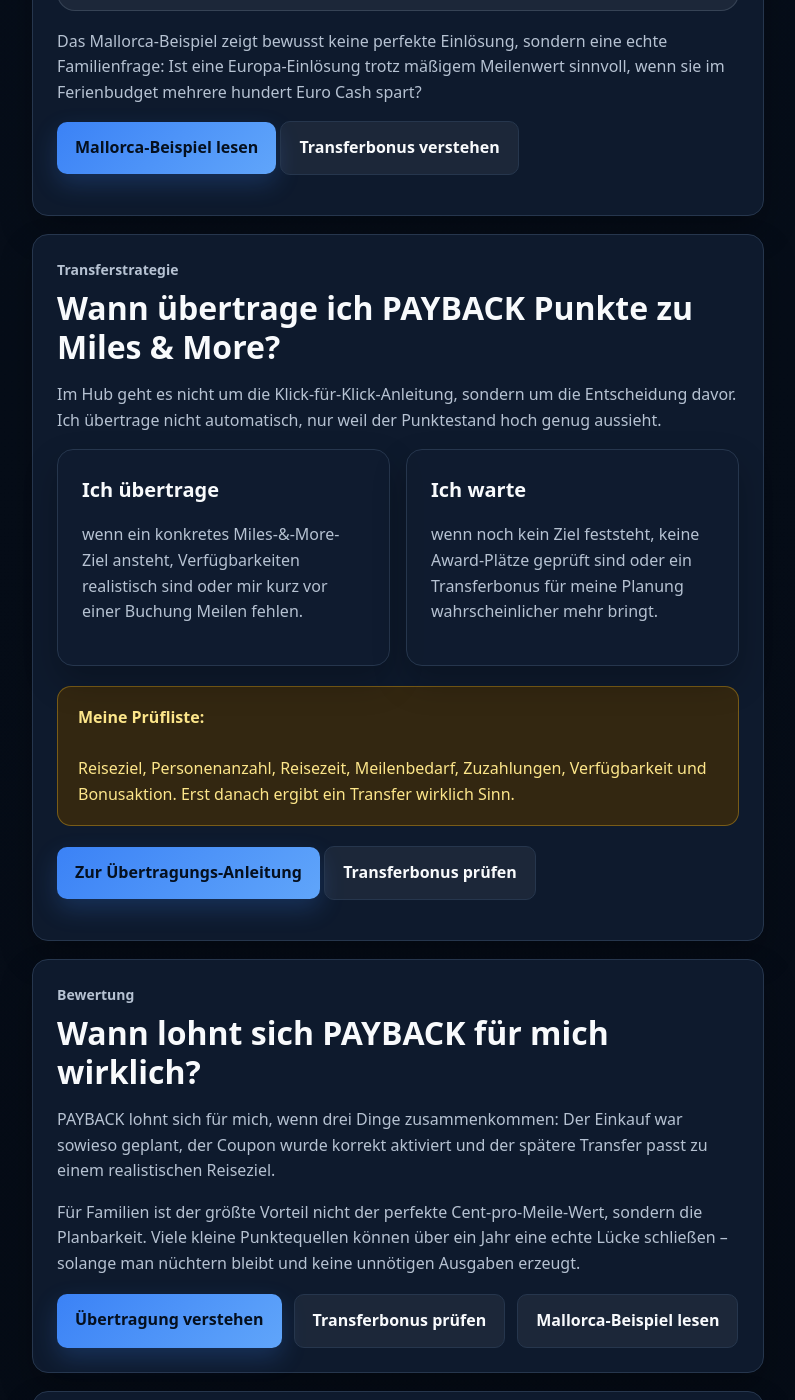
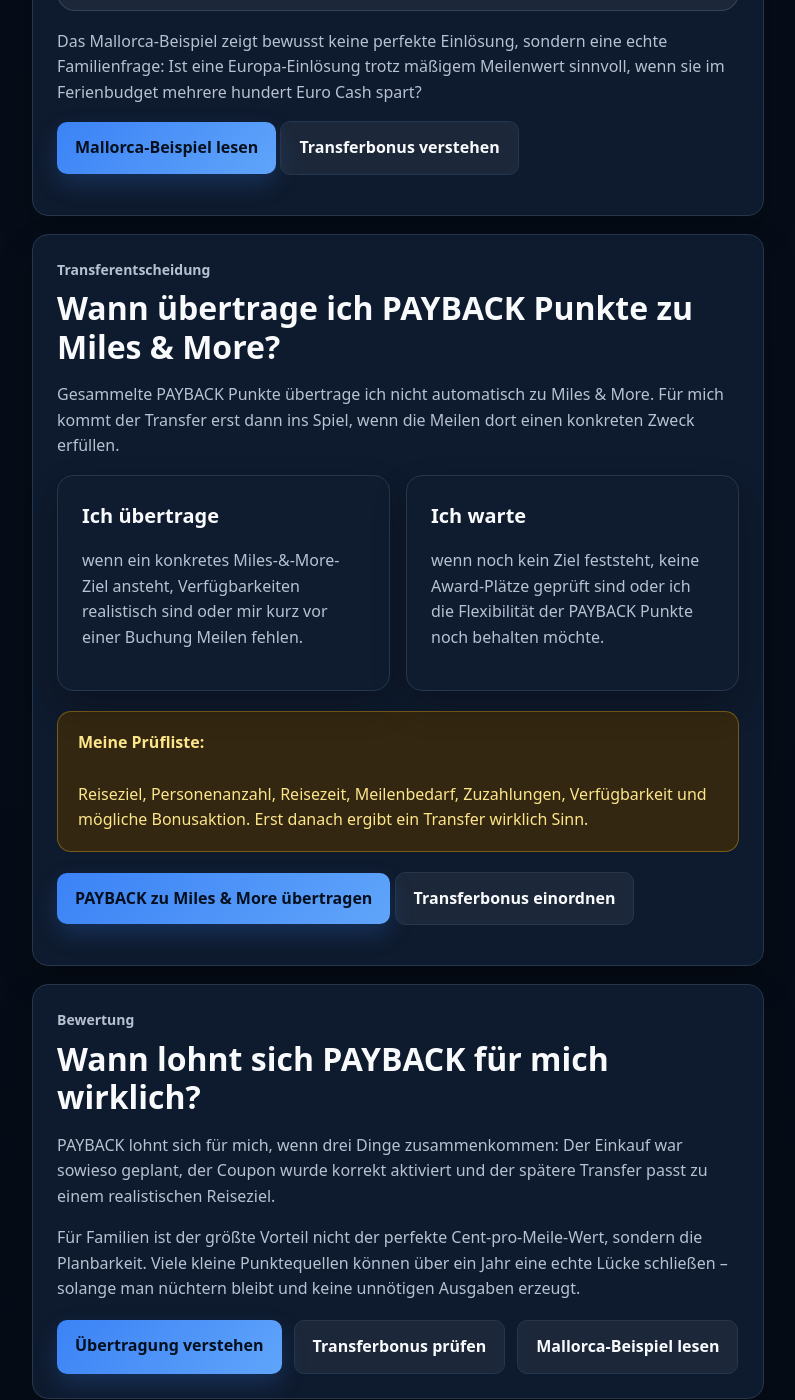
Before and after one commit to Praemienflug-Planer/miles-planer, a Jekyll site: the page built from meilen-sammeln/payback/index.html, in a window 1280 px wide and 1400 px high, scrolled down 7662 px. Shown: the whole window, without its empty margins (68-863 px from the left). Built offline with Jekyll 4.4.1, drawn with Linux system fonts in a browser that asks for light colours.

Commit message:
Simplify PAYBACK transfer decision block

```diff
--- a/_includes/payback/anleitung.html
+++ b/_includes/payback/anleitung.html
@@ -1,11 +1,11 @@
 <div class="article-card seo-card" id="transfer-strategie">
-  <p class="eyebrow">Transferstrategie</p>
+  <p class="eyebrow">Transferentscheidung</p>
   <h2>Wann übertrage ich PAYBACK Punkte zu Miles &amp; More?</h2>
-  <p>Im Hub geht es nicht um die Klick-für-Klick-Anleitung, sondern um die Entscheidung davor. Ich übertrage nicht automatisch, nur weil der Punktestand hoch genug aussieht.</p>
+  <p>Gesammelte PAYBACK Punkte übertrage ich nicht automatisch zu Miles &amp; More. Für mich kommt der Transfer erst dann ins Spiel, wenn die Meilen dort einen konkreten Zweck erfüllen.</p>
   <div class="feature-grid">
     <div class="feature-card"><h3>Ich übertrage</h3><p>wenn ein konkretes Miles-&amp;-More-Ziel ansteht, Verfügbarkeiten realistisch sind oder mir kurz vor einer Buchung Meilen fehlen.</p></div>
-    <div class="feature-card"><h3>Ich warte</h3><p>wenn noch kein Ziel feststeht, keine Award-Plätze geprüft sind oder ein Transferbonus für meine Planung wahrscheinlicher mehr bringt.</p></div>
+    <div class="feature-card"><h3>Ich warte</h3><p>wenn noch kein Ziel feststeht, keine Award-Plätze geprüft sind oder ich die Flexibilität der PAYBACK Punkte noch behalten möchte.</p></div>
   </div>
-  <div class="warning-box"><strong>Meine Prüfliste:</strong><br><br>Reiseziel, Personenanzahl, Reisezeit, Meilenbedarf, Zuzahlungen, Verfügbarkeit und Bonusaktion. Erst danach ergibt ein Transfer wirklich Sinn.</div>
-  <p><a class="btn btn-primary" href="/meilen-sammeln/payback-punkte-miles-and-more/">Zur Übertragungs-Anleitung</a> <a class="btn btn-secondary" href="/meilen-sammeln/payback-transferbonus/">Transferbonus prüfen</a></p>
+  <div class="warning-box"><strong>Meine Prüfliste:</strong><br><br>Reiseziel, Personenanzahl, Reisezeit, Meilenbedarf, Zuzahlungen, Verfügbarkeit und mögliche Bonusaktion. Erst danach ergibt ein Transfer wirklich Sinn.</div>
+  <p><a class="btn btn-primary" href="/meilen-sammeln/payback-punkte-miles-and-more/">PAYBACK zu Miles &amp; More übertragen</a> <a class="btn btn-secondary" href="/meilen-sammeln/payback-transferbonus/">Transferbonus einordnen</a></p>
 </div>
```
